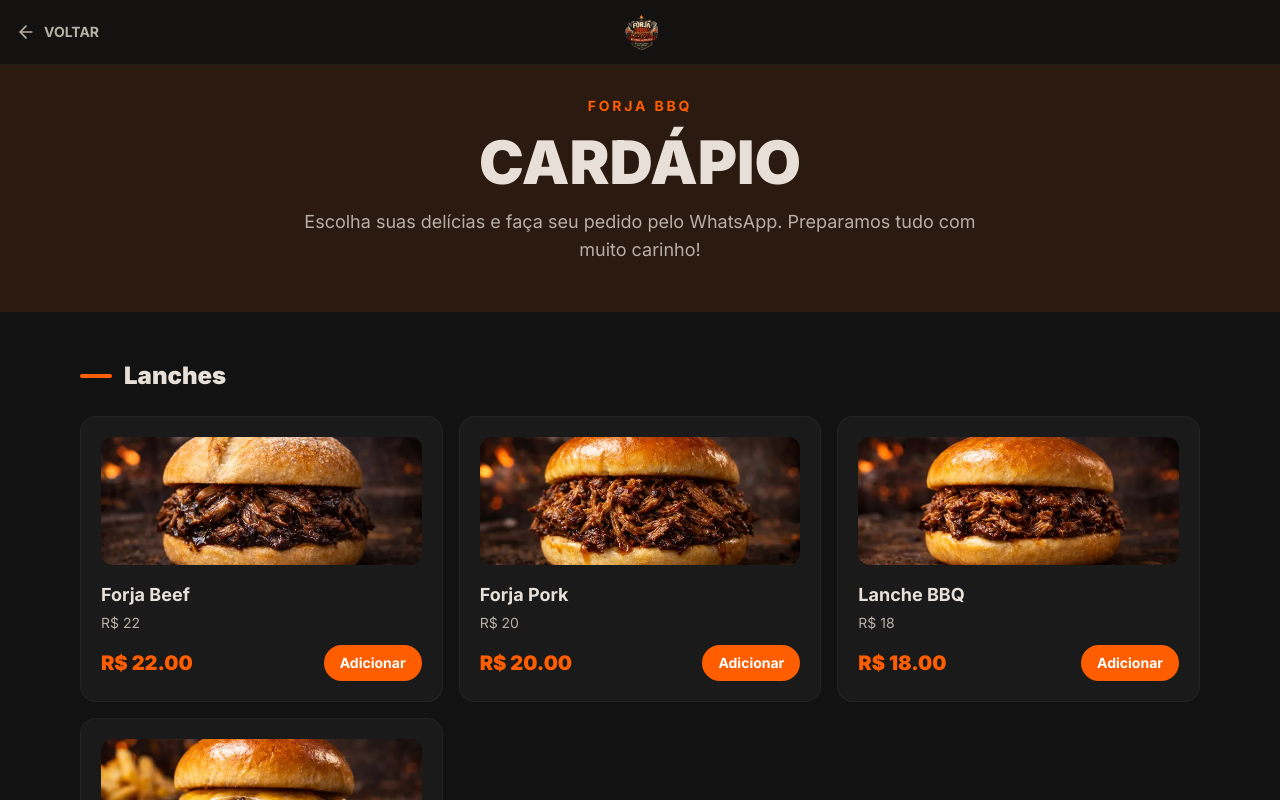
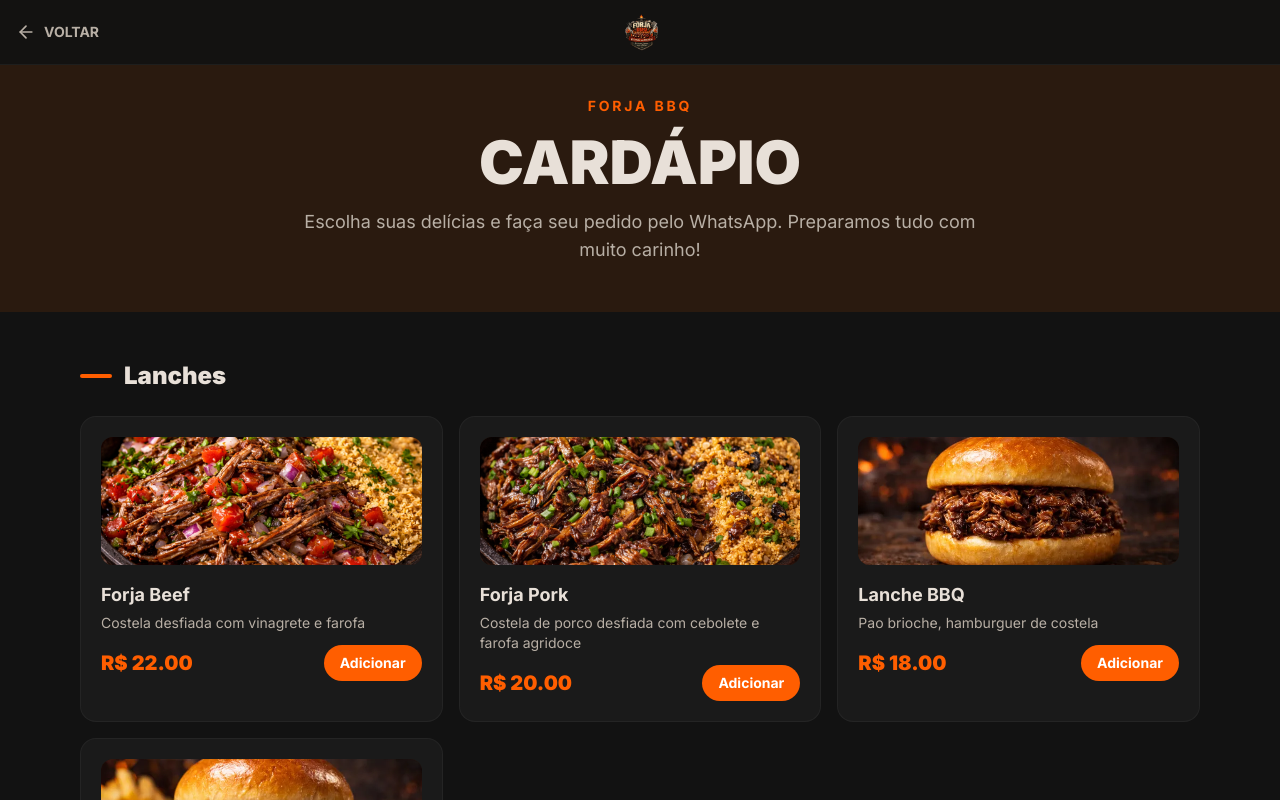
Before and after one commit to guibersi7/forja-bbq, a Next.js app in the folder apps/forja/: page /cardapio in a window 1280 px wide. Shown: the top 800 px of the page. Built offline with nearby package versions, Linux system fonts and the light colour scheme.

Commit message:
feat: final release

```diff
--- a/apps/forja/src/app/cardapio/page.tsx
+++ b/apps/forja/src/app/cardapio/page.tsx
@@ -22,7 +22,7 @@
   {
     id: "forja-beef",
     name: "Forja Beef",
-    description: "R$ 22",
+    description: "Costela desfiada com vinagrete e farofa",
     price: 22,
     image: "/images/Forja-beef.webp",
     category: "Lanches",
@@ -30,7 +30,7 @@
   {
     id: "forja-pork",
     name: "Forja Pork",
-    description: "R$ 20",
+    description: "Costela de porco desfiada com cebolete e farofa agridoce",
     price: 20,
     image: "/images/Forja-Pork.webp",
     category: "Lanches",
@@ -38,7 +38,7 @@
   {
     id: "lanche-bbq",
     name: "Lanche BBQ",
-    description: "R$ 18",
+    description: "Pao brioche, hamburguer de costela",
     price: 18,
     image: "/images/Lanche-BBQ.webp",
     category: "Lanches",
@@ -46,7 +46,7 @@
   {
     id: "x-burger-kids",
     name: "X-Burger Kids",
-    description: "R$ 15",
+    description: "Pao brioche, hamburguer de costela e queijo",
     price: 15,
     image: "/images/Burguer-Kids.webp",
     category: "Lanches",
--- a/apps/forja/src/components/sections/About.tsx
+++ b/apps/forja/src/components/sections/About.tsx
@@ -34,7 +34,7 @@
             <div className="grid grid-cols-2 gap-4">
               {[
                 { number: "100%", label: "PARA A OBRA" },
-                { number: "7H", label: "DE EVENTO" },
+                { number: "6H", label: "DE EVENTO" },
                 { number: "0", label: "ENTRADA" },
                 { number: "∞", label: "COMUNHÃO" },
               ].map((stat, i) => (
--- a/apps/forja/src/components/sections/CTASection.tsx
+++ b/apps/forja/src/components/sections/CTASection.tsx
@@ -31,7 +31,7 @@
                     CARDÁPIO
                   </h3>
                   <p className="text-text-secondary mb-4">
-                    Costela, linguiça, acompanhamentos, bebidas e sobremesas.
+                    Costela, acompanhamentos, bebidas e sobremesas.
                     Veja o cardápio completo e faça seu pedido!
                   </p>
                   <span className="inline-flex items-center gap-2 text-accent-fire font-bold text-sm">
```
Also changed, not shown: apps/forja/public/images/Forja-Pork.webp, apps/forja/public/images/Forja-beef.webp.
